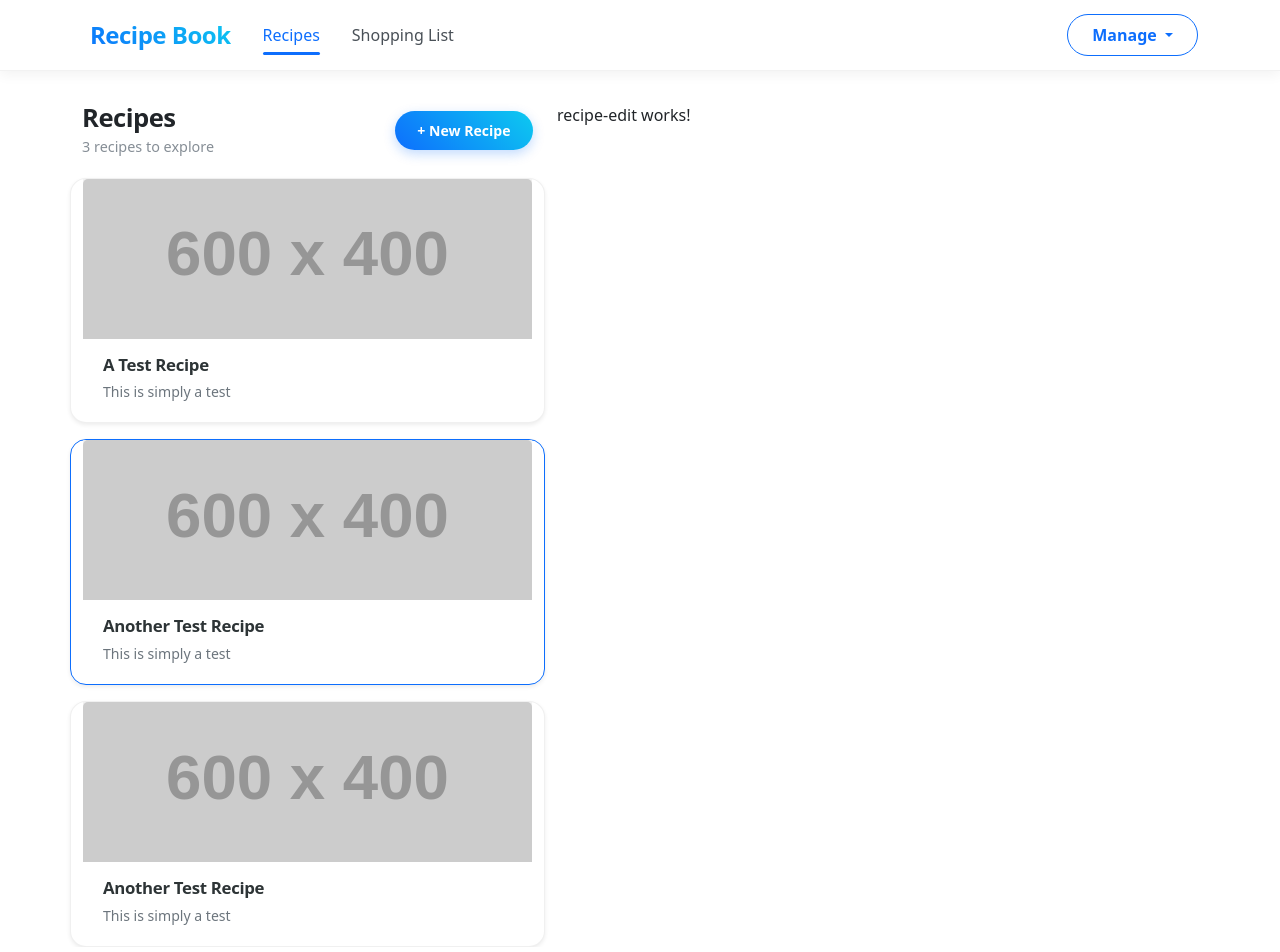
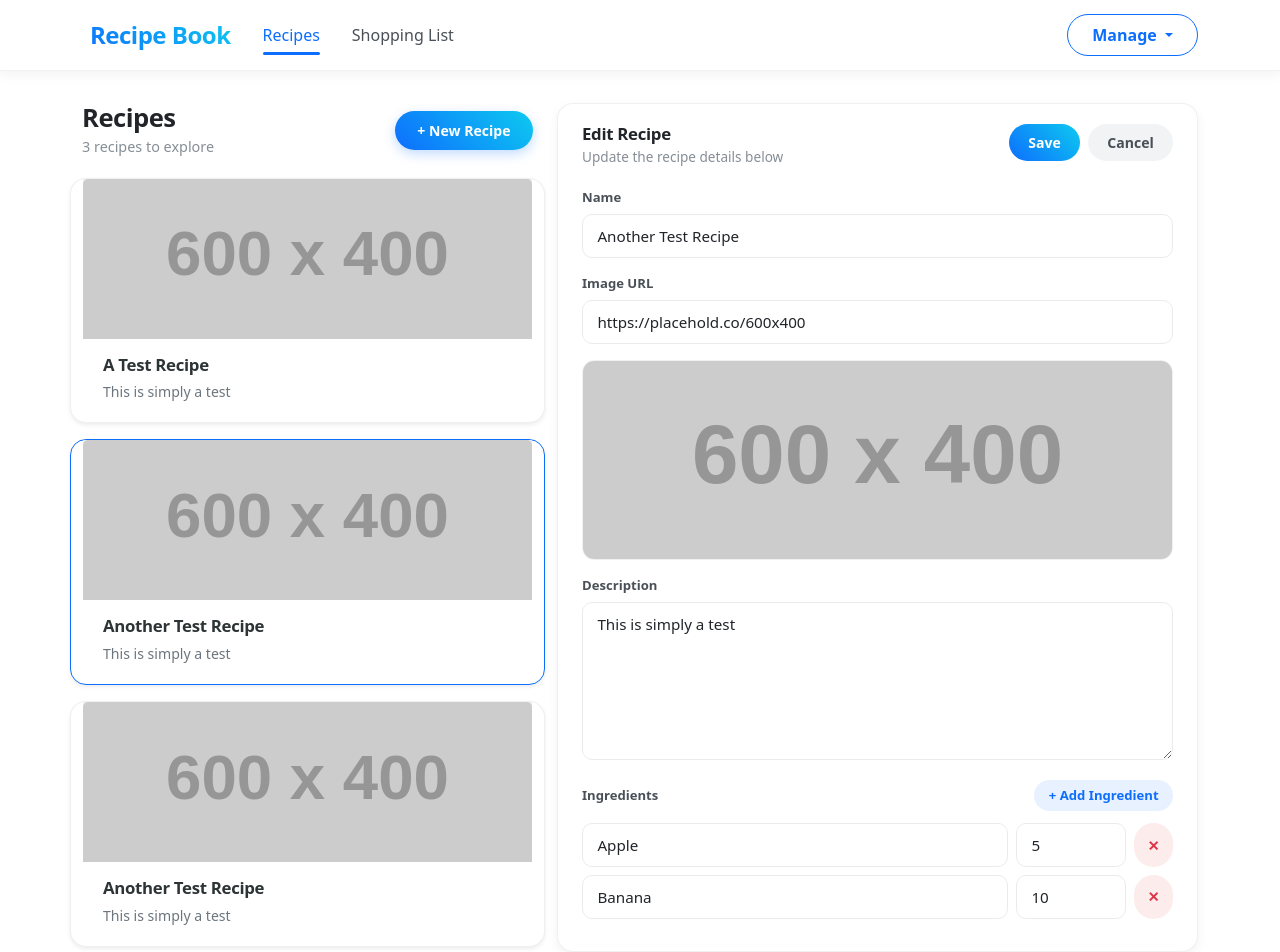
Before and after one commit to abdallahkhaliid/angular-recipes-book, an Angular app: page /recipes/1/edit in a window 1280 px wide. Shown: the top 952 px of the page. Built offline with nearby package versions, Linux system fonts and the light colour scheme.

Commit message:
feat: implement recipe deletion and enhance recipe editing form with reactive forms

```diff
--- a/src/app/recipes/recipe-details/recipe-details.html
+++ b/src/app/recipes/recipe-details/recipe-details.html
@@ -21,7 +21,7 @@
             <button type="button" class="dropdown-item" (click)="onEditRecipe()">Edit Recipe</button>
           </li>
           <li>
-            <button type="button" class="dropdown-item text-danger">Delete Recipe</button>
+            <button type="button" class="dropdown-item text-danger" (click)="onDeleteRecipe()">Delete Recipe</button>
           </li>
         </ul>
       </div>
--- a/src/app/recipes/recipe-details/recipe-details.ts
+++ b/src/app/recipes/recipe-details/recipe-details.ts
@@ -30,9 +30,15 @@ export class RecipeDetails implements OnInit {
 
   onAddToShoppingList() {
     this.recipeService.addIngredientsToShoppingList(this.recipe?.ingredients || []);
+    this.router.navigate(['/shopping-list']);
   }
 
   onEditRecipe() {
     this.router.navigate(['edit'], { relativeTo: this.route });
   }
+
+  onDeleteRecipe() {
+    this.recipeService.deleteRecipe(+this.id);
+    this.router.navigate(['/recipes']);
+  }
 }
--- a/src/app/recipes/recipe-edit/recipe-edit.html
+++ b/src/app/recipes/recipe-edit/recipe-edit.html
@@ -1 +1,100 @@
-<p>recipe-edit works!</p>
+<div class="recipe-edit-card">
+  <div class="card-header-row">
+    <div>
+      <h5 class="card-title">{{ editMode ? 'Edit Recipe' : 'New Recipe' }}</h5>
+      <span class="card-subtitle">
+        {{ editMode ? 'Update the recipe details below' : 'Fill in the details for your new recipe' }}
+      </span>
+    </div>
+    <div class="header-actions">
+      <button
+        type="submit"
+        form="recipeForm"
+        class="btn btn-save"
+        [disabled]="!recipeForm.valid"
+      >
+        Save
+      </button>
+      <button type="button" class="btn btn-cancel" (click)="onCancel()">Cancel</button>
+    </div>
+  </div>
+
+  <form [formGroup]="recipeForm" (ngSubmit)="onSubmit()" id="recipeForm">
+    <div class="form-group">
+      <label for="name">Name</label>
+      <input
+        type="text"
+        id="name"
+        class="form-control"
+        formControlName="name"
+        placeholder="e.g. Spaghetti Bolognese"
+      />
+    </div>
+
+    <div class="form-group">
+      <label for="imagePath">Image URL</label>
+      <input
+        type="text"
+        id="imagePath"
+        class="form-control"
+        formControlName="imagePath"
+        placeholder="https://example.com/recipe.jpg"
+        #imagePath
+      />
+    </div>
+
+    @if (imagePath.value) {
+      <div class="image-preview">
+        <img [src]="imagePath.value" alt="Recipe preview" />
+      </div>
+    }
+
+    <div class="form-group">
+      <label for="description">Description</label>
+      <textarea
+        id="description"
+        class="form-control"
+        formControlName="description"
+        rows="6"
+        placeholder="Describe your recipe..."
+      ></textarea>
+    </div>
+
+    <div formArrayName="ingredients">
+      <div class="ingredients-header">
+        <label>Ingredients</label>
+        <button type="button" class="btn btn-add-ing" (click)="onAddIngredient()">
+          + Add Ingredient
+        </button>
+      </div>
+
+      @for (ingredientCtrl of ingredientsControls; track $index; let i = $index) {
+        <div [formGroupName]="i" class="ingredient-row">
+          <input
+            type="text"
+            class="form-control"
+            formControlName="name"
+            placeholder="Name (e.g. Sugar)"
+          />
+          <input
+            type="number"
+            class="form-control amount-input"
+            formControlName="amount"
+            placeholder="Amount"
+            min="1"
+          />
+          <button
+            type="button"
+            class="btn btn-delete-ing"
+            (click)="onDeleteIngredient(i)"
+            title="Delete ingredient"
+          >
+            ✕
+          </button>
+        </div>
+      } @empty {
+        <p class="muted">No ingredients yet. Click "Add Ingredient" to add one.</p>
+      }
+    </div>
+  </form>
+</div>
--- a/src/app/recipes/recipe-edit/recipe-edit.scss
+++ b/src/app/recipes/recipe-edit/recipe-edit.scss
@@ -0,0 +1,204 @@
+.recipe-edit-card {
+  background: #fff;
+  border: 1px solid rgba(0, 0, 0, 0.06);
+  border-radius: 16px;
+  box-shadow: 0 4px 12px rgba(0, 0, 0, 0.05);
+  padding: 1.25rem 1.5rem 1.5rem;
+  margin-bottom: 1.5rem;
+  transition: box-shadow 0.3s ease;
+
+  &:hover {
+    box-shadow: 0 8px 24px rgba(0, 0, 0, 0.07);
+  }
+
+  .card-header-row {
+    display: flex;
+    justify-content: space-between;
+    align-items: flex-start;
+    gap: 1rem;
+    margin-bottom: 1.25rem;
+
+    .card-title {
+      font-weight: 800;
+      font-size: 1.05rem;
+      letter-spacing: -0.3px;
+      color: #212529;
+      margin: 0;
+    }
+
+    .card-subtitle {
+      font-size: 0.85rem;
+      color: #868e96;
+    }
+
+    .header-actions {
+      display: flex;
+      gap: 0.5rem;
+      flex-shrink: 0;
+    }
+  }
+
+  .btn {
+    border-radius: 50px;
+    padding: 0.5rem 1.2rem;
+    font-weight: 600;
+    font-size: 0.88rem;
+    border: none;
+    transition: all 0.25s ease;
+    cursor: pointer;
+
+    &:hover:not(:disabled) {
+      transform: translateY(-2px);
+    }
+
+    &:active:not(:disabled) {
+      transform: translateY(0);
+    }
+
+    &:disabled {
+      opacity: 0.55;
+      cursor: not-allowed;
+    }
+  }
+
+  .btn-save {
+    background: linear-gradient(45deg, #0d6efd, #0dcaf0);
+    color: #fff;
+
+    &:hover:not(:disabled) {
+      box-shadow: 0 4px 12px rgba(13, 110, 253, 0.35);
+    }
+  }
+
+  .btn-cancel {
+    background: #f1f3f5;
+    color: #495057;
+
+    &:hover {
+      background: #e9ecef;
+      box-shadow: 0 4px 8px rgba(0, 0, 0, 0.08);
+    }
+  }
+
+  .form-group {
+    margin-bottom: 1rem;
+  }
+
+  label {
+    font-weight: 600;
+    font-size: 0.82rem;
+    color: #495057;
+    margin-bottom: 0.4rem;
+    display: block;
+  }
+
+  .form-control {
+    border-radius: 10px;
+    border: 1.5px solid #e9ecef;
+    padding: 0.6rem 0.9rem;
+    font-size: 0.95rem;
+    transition: border-color 0.2s ease, box-shadow 0.2s ease;
+
+    &::placeholder {
+      color: #adb5bd;
+    }
+
+    &:focus {
+      border-color: #0d6efd;
+      box-shadow: 0 0 0 0.2rem rgba(13, 110, 253, 0.12);
+      outline: none;
+    }
+
+    &.ng-invalid.ng-touched {
+      border-color: #dc3545;
+
+      &:focus {
+        box-shadow: 0 0 0 0.2rem rgba(220, 53, 69, 0.1);
+      }
+    }
+  }
+
+  textarea.form-control {
+    resize: vertical;
+    min-height: 120px;
+  }
+
+  .image-preview {
+    margin-bottom: 1rem;
+
+    img {
+      max-height: 200px;
+      width: 100%;
+      object-fit: cover;
+      border-radius: 12px;
+      border: 1px solid rgba(0, 0, 0, 0.06);
+    }
+  }
+
+  .ingredients-header {
+    display: flex;
+    justify-content: space-between;
+    align-items: center;
+    margin: 1.25rem 0 0.75rem;
+
+    label {
+      margin: 0;
+    }
+  }
+
+  .btn-add-ing {
+    background: #e7f1ff;
+    color: #0d6efd;
+    padding: 0.35rem 0.9rem;
+    font-size: 0.82rem;
+
+    &:hover {
+      background: #0d6efd;
+      color: #fff;
+      box-shadow: 0 4px 12px rgba(13, 110, 253, 0.3);
+    }
+  }
+
+  .ingredient-row {
+    display: flex;
+    gap: 0.5rem;
+    margin-bottom: 0.5rem;
+
+    .form-control {
+      flex: 1;
+    }
+
+    .amount-input {
+      max-width: 110px;
+      flex-shrink: 0;
+    }
+  }
+
+  .btn-delete-ing {
+    background: #fdecec;
+    color: #dc3545;
+    padding: 0.6rem 0.85rem;
+    flex-shrink: 0;
+
+    &:hover {
+      background: #dc3545;
+      color: #fff;
+    }
+  }
+
+  .muted {
+    font-size: 0.85rem;
+    color: #868e96;
+    margin: 0.25rem 0 0;
+  }
+}
+
+@media (max-width: 576px) {
+  .recipe-edit-card {
+    padding: 1rem;
+
+    .card-header-row {
+      flex-direction: column;
+    }
+  }
+}
--- a/src/app/recipes/recipe-edit/recipe-edit.ts
+++ b/src/app/recipes/recipe-edit/recipe-edit.ts
@@ -1,22 +1,100 @@
-import { Component } from '@angular/core';
-import { ActivatedRoute } from '@angular/router';
+import { Component, OnInit } from '@angular/core';
+import { FormArray, FormControl, FormGroup, ReactiveFormsModule, Validators } from '@angular/forms';
+import { ActivatedRoute, Router } from '@angular/router';
+import { RecipeService } from '../../services/recipe';
+import { Recipe } from '../recipe.model';
 
 @Component({
   selector: 'app-recipe-edit',
-  imports: [],
+  imports: [ReactiveFormsModule],
   templateUrl: './recipe-edit.html',
   styleUrl: './recipe-edit.scss',
 })
-export class RecipeEdit {
-  id?: number;
+export class RecipeEdit implements OnInit {
+  id!: number;
   editMode = false;
+  recipeForm!: FormGroup;
 
-  constructor(private route: ActivatedRoute) {}
+  constructor(
+    private route: ActivatedRoute,
+    private recipeService: RecipeService,
+    private router: Router,
+  ) {}
 
   ngOnInit() {
     this.route.params.subscribe((params) => {
       this.id = +params['id'];
       this.editMode = params['id'] != null;
+      this.initForm();
     });
   }
+
+  private initForm() {
+    let recipeName = '';
+    let recipeImagePath = '';
+    let recipeDescription = '';
+    const recipeIngredients = new FormArray<FormGroup>([]);
+
+    if (this.editMode) {
+      const recipe = this.recipeService.getRecipeById(this.id);
+
+      recipeName = recipe.name ?? '';
+      recipeImagePath = recipe.imagePath ?? '';
+      recipeDescription = recipe.description ?? '';
+
+      if (recipe.ingredients && recipe.ingredients.length > 0) {
+        for (const ingredient of recipe.ingredients) {
+          recipeIngredients.push(
+            new FormGroup({
+              name: new FormControl(ingredient.name, Validators.required),
+              amount: new FormControl(ingredient.amount, [
+                Validators.required,
+                Validators.min(1),
+              ]),
+            }),
+          );
+        }
+      }
+    }
+
+    this.recipeForm = new FormGroup({
+      name: new FormControl(recipeName, Validators.required),
+      imagePath: new FormControl(recipeImagePath, Validators.required),
+      description: new FormControl(recipeDescription, Validators.required),
+      ingredients: recipeIngredients
+    });
+  }
+
+  get ingredientsControls() {
+    return (this.recipeForm.get('ingredients') as FormArray).controls;
+  }
+
+  onAddIngredient() {
+    (this.recipeForm.get('ingredients') as FormArray).push(
+      new FormGroup({
+        name: new FormControl(null, Validators.required),
+        amount: new FormControl(null, [Validators.required, Validators.min(1)]),
+      }),
+    );
+  }
+
+  onDeleteIngredient(index: number) {
+    (this.recipeForm.get('ingredients') as FormArray).removeAt(index);
+  }
+
+  onSubmit() {
+    const value = this.recipeForm.value;
+    const newRecipe = new Recipe(value.name, value.description, value.imagePath, value.ingredients);
+
+    if (this.editMode) {
+      this.recipeService.updateRecipe(this.id, newRecipe);
+    } else {
+      this.recipeService.addRecipe(newRecipe);
+    }
+    this.onCancel();
+  }
+
+  onCancel() {
+    this.router.navigate(['../'], { relativeTo: this.route });
+  }
 }
--- a/src/app/services/recipe.ts
+++ b/src/app/services/recipe.ts
@@ -29,6 +29,7 @@ export class RecipeService implements OnInit {
 
   // (Subject) to make the component communicate with each other
   recipeSelected = new Subject<Recipe>();
+  recipesChanged = new Subject<Recipe[]>();
 
   getRecipes() {
     return this.recipes;
@@ -41,4 +42,19 @@ export class RecipeService implements OnInit {
   getRecipeById(id: number) {
     return this.recipes[id];
   }
+
+  addRecipe(recipe: Recipe) {
+    this.recipes.push(recipe);
+    this.recipesChanged.next(this.recipes.slice());
+  }
+
+  updateRecipe(index: number, recipe: Recipe) {
+    this.recipes[index] = recipe;
+    this.recipesChanged.next(this.recipes.slice());
+  }
+
+  deleteRecipe(index: number) {
+    this.recipes.splice(index, 1);
+    this.recipesChanged.next(this.recipes.slice());
+  }
 }
```
Also changed, not shown: src/app/recipes/recipe-list/recipe-list.ts (+11 -2 lines).
